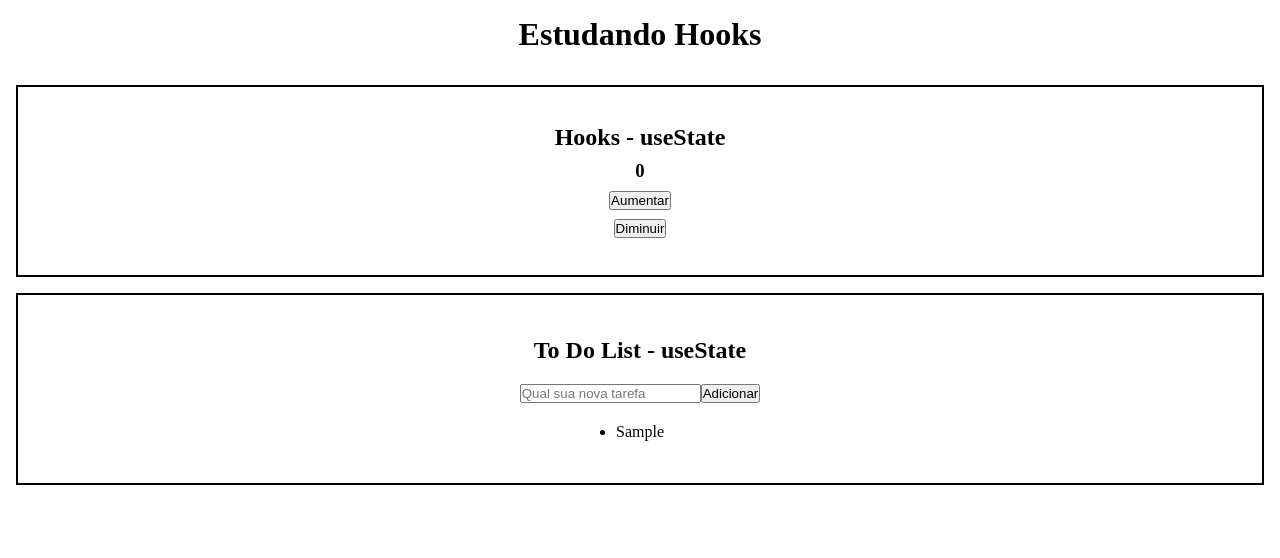
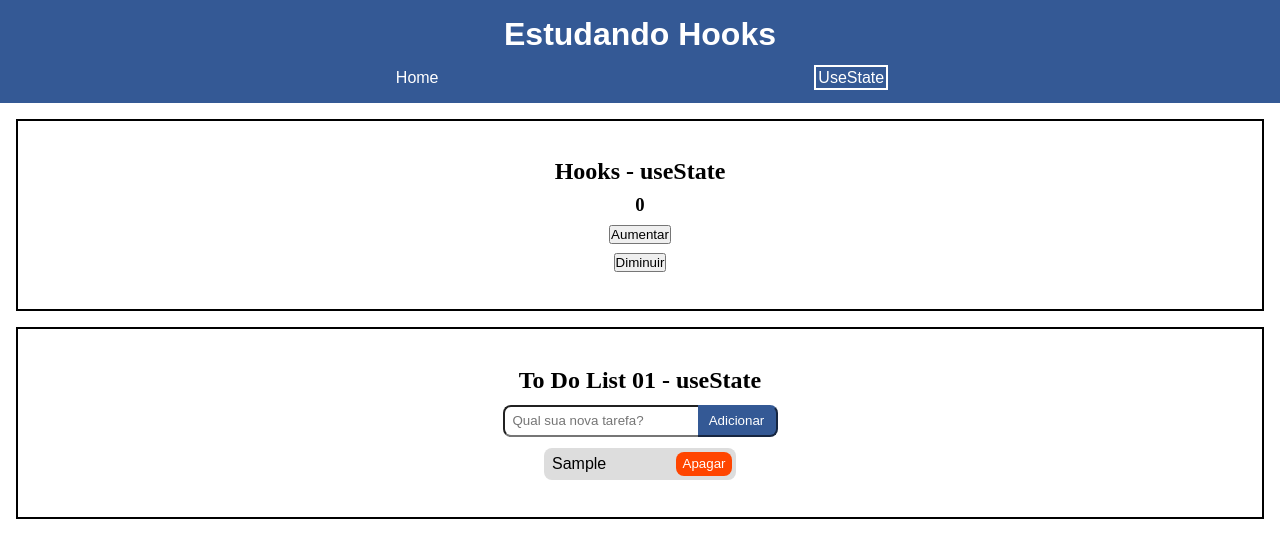
Before and after one commit to MunrraMT/estudando-hooks, a React (Create React App) app: page /state in a window 1280 px wide. Both pictures are taken after typing "Sample" into the empty fields and a click on the button "Adicionar". Shown: the top 558 px of the page. Built offline with nearby package versions, Linux system fonts and the light colour scheme.

Commit message:
Exemplos useState separados e rotas definidas

```diff
--- a/package.json
+++ b/package.json
@@ -8,6 +8,7 @@
     "@testing-library/user-event": "^12.1.10",
     "react": "^17.0.2",
     "react-dom": "^17.0.2",
+    "react-router-dom": "^5.2.0",
     "react-scripts": "4.0.3",
     "styled-components": "^5.3.0",
     "web-vitals": "^1.0.1"
--- a/src/App.js
+++ b/src/App.js
@@ -1,16 +1,19 @@
-import LearningUseState from './use-state/use-state';
-import Titulo from './components/titulo';
+import { BrowserRouter, Route, Switch } from 'react-router-dom';
+import HomePage from './pages/home-page';
+import UseStatePage from './pages/use-state-page';
 
 function App() {
   return (
-    <>
-      <header>
-        <Titulo>Estudando Hooks</Titulo>
-      </header>
-      <main>
-        <LearningUseState />
-      </main>
-    </>
+    <BrowserRouter>
+      <Switch>
+        <Route exact path='/'>
+          <HomePage />
+        </Route>
+        <Route exact path='/state'>
+          <UseStatePage />
+        </Route>
+      </Switch>
+    </BrowserRouter>
   );
 }
 
--- /dev/null
+++ b/src/components/header.js
@@ -0,0 +1,24 @@
+import { NavLink } from 'react-router-dom';
+import StyledHeader from '../styles/styled-header';
+
+const Header = () => (
+  <StyledHeader>
+    <h1>Estudando Hooks</h1>
+    <nav>
+      <ul>
+        <li>
+          <NavLink exact to='/' activeClassName='nav-active'>
+            home
+          </NavLink>
+        </li>
+        <li>
+          <NavLink exact to='/state' activeClassName='nav-active'>
+            useState
+          </NavLink>
+        </li>
+      </ul>
+    </nav>
+  </StyledHeader>
+);
+
+export default Header;
--- a/src/components/titulo.js
+++ /dev/null
@@ -1,10 +0,0 @@
-import styled from 'styled-components';
-
-const Titulo = styled.h1`
-  display: flex;
-  justify-content: center;
-
-  padding: 1rem;
-`;
-
-export default Titulo;
--- /dev/null
+++ b/src/pages/home-page.js
@@ -0,0 +1,9 @@
+import Header from '../components/header';
+
+const HomePage = () => (
+  <>
+    <Header />
+  </>
+);
+
+export default HomePage;
--- /dev/null
+++ b/src/pages/use-state-page.js
@@ -0,0 +1,15 @@
+import Header from '../components/header';
+import Contador from '../use-state/contador';
+import TodoListA from '../use-state/use-state';
+
+const UseStatePage = () => (
+  <>
+    <Header />
+    <main>
+      <Contador />
+      <TodoListA />
+    </main>
+  </>
+);
+
+export default UseStatePage;
--- /dev/null
+++ b/src/styles/styled-header.js
@@ -0,0 +1,41 @@
+import styled from 'styled-components';
+
+const StyledHeader = styled.header`
+  padding: 1rem;
+  background-color: #345995;
+  color: #fff;
+  font-family: sans-serif;
+
+  display: flex;
+  flex-direction: column;
+  align-items: center;
+  justify-content: space-between;
+
+  nav {
+    padding-top: 1rem;
+    width: 100%;
+  }
+
+  ul {
+    list-style: none;
+
+    display: flex;
+    flex-direction: row;
+    align-items: center;
+    justify-content: space-evenly;
+  }
+
+  a {
+    text-decoration: none;
+    color: #fff;
+    text-transform: capitalize;
+  }
+
+  a:hover,
+  .nav-active {
+    outline: 2px solid #fff;
+    outline-offset: 2px;
+  }
+`;
+
+export default StyledHeader;
--- a/src/components/section-base.js
+++ b/src/styles/styled-section.js
@@ -1,6 +1,6 @@
 import styled from 'styled-components';
 
-const SectionBase = styled.section`
+const StyledSection = styled.section`
   border: 2px solid black;
   padding: 2rem;
   margin: 1rem;
@@ -12,4 +12,4 @@ const SectionBase = styled.section`
   justify-content: space-around;
 `;
 
-export default SectionBase;
+export default StyledSection;
--- /dev/null
+++ b/src/use-state/contador.js
@@ -0,0 +1,29 @@
+import { useState } from 'react';
+import StyledSection from '../styles/styled-section';
+
+const Contador = () => {
+  const [contador, setContador] = useState(0);
+
+  const aumentar = () => {
+    setContador(contador + 1);
+  };
+
+  const diminuir = () => {
+    setContador(contador - 1);
+  };
+
+  return (
+    <StyledSection>
+      <h2>Hooks - useState</h2>
+      <h3>{contador}</h3>
+      <button type='button' onClick={aumentar}>
+        Aumentar
+      </button>
+      <button type='button' onClick={diminuir}>
+        Diminuir
+      </button>
+    </StyledSection>
+  );
+};
+
+export default Contador;
--- /dev/null
+++ b/src/use-state/styled-form.js
@@ -0,0 +1,31 @@
+import styled from 'styled-components';
+
+const StyledForm = styled.form`
+  font-family: sans-serif;
+
+  input {
+    height: 2rem;
+    border-top-left-radius: 0.5rem;
+    border-bottom-left-radius: 0.5rem;
+    border-right: none;
+    padding: 0.5rem;
+  }
+
+  input:focus,
+  input:focus + button {
+    outline: 2px solid #345995;
+  }
+
+  button {
+    height: 2rem;
+    width: 5rem;
+    border-top-right-radius: 0.5rem;
+    border-bottom-right-radius: 0.5rem;
+    border-left: none;
+    border-color: #345995;
+    background-color: #345995;
+    color: #fff;
+  }
+`;
+
+export default StyledForm;
--- /dev/null
+++ b/src/use-state/styled-list.js
@@ -0,0 +1,38 @@
+import styled from 'styled-components';
+
+const StyledList = styled.ul`
+  list-style: none;
+  font-family: sans-serif;
+  width: 12rem;
+
+  li {
+    min-width: 7rem;
+    background-color: #ddd;
+    padding: 0.25rem;
+    padding-left: 0.5rem;
+    border-radius: 0.5rem;
+    text-transform: capitalize;
+
+    display: flex;
+    flex-direction: row;
+    align-items: center;
+    justify-content: space-between;
+  }
+
+  button {
+    background-color: orangered;
+    border: none;
+    border-radius: 0.5rem;
+    width: 3.5rem;
+    height: 1.5rem;
+    text-transform: capitalize;
+    color: #fff;
+    cursor: pointer;
+  }
+
+  button:hover {
+    background-color: red;
+  }
+`;
+
+export default StyledList;
--- a/src/use-state/use-state.js
+++ b/src/use-state/use-state.js
@@ -1,61 +1,61 @@
 import { useState } from 'react';
-import SectionBase from '../components/section-base';
+import StyledSection from '../styles/styled-section';
+import StyledForm from './styled-form';
+import StyledList from './styled-list';
 
-const LearningUseState = () => {
-  const [contador, setContador] = useState(0);
-  // eslint-disable-next-line no-unused-vars
+const TodoListA = () => {
+  const [inputValue, setInputValue] = useState('');
   const [tarefas, setTarefas] = useState([]);
 
-  const aumentar = () => {
-    setContador(contador + 1);
+  const guardaNovaTarefa = (e) => setInputValue(e.target.value);
+
+  const adicionaTarefas = (e) => {
+    e.preventDefault();
+
+    setTarefas([...tarefas, inputValue]);
+
+    setInputValue('');
   };
 
-  const diminuir = () => {
-    setContador(contador - 1);
-  };
+  const numeroAleatorio = () => Math.floor(Math.random() * (99 - 10)) + 10;
 
-  const addTarefa = (e) => {
-    e.preventDefault();
-
-    setTarefas([...tarefas, e.target[0].value]);
-
-    e.target[0].value = '';
-  };
+  const MostraTarefas = () => (
+    <StyledList>
+      {tarefas.map((tarefa, index) => (
+        <li key={`tarefa-${numeroAleatorio()}`}>
+          {tarefa}
+          <button
+            onClick={() => {
+              setTarefas(
+                tarefas.filter((__, indexFilter) => indexFilter !== index)
+              );
+            }}
+            type='button'
+          >
+            apagar
+          </button>
+        </li>
+      ))}
+    </StyledList>
+  );
 
   return (
-    <>
-      <SectionBase>
-        <h2>Hooks - useState</h2>
-        <h3>{contador}</h3>
-        <button type='button' onClick={aumentar}>
-          Aumentar
-        </button>
-        <button type='button' onClick={diminuir}>
-          Diminuir
-        </button>
-      </SectionBase>
-
-      <SectionBase>
-        <h2>To Do List - useState</h2>
-        <form onSubmit={addTarefa}>
-          <label htmlFor='add-tarefa'>
+    <StyledSection>
+      <h2>To Do List 01 - useState</h2>
+      <StyledForm onSubmit={adicionaTarefas}>
         <input
           type='text'
           name='add-tarefa'
           id='add-tarefa'
-              placeholder='Qual sua nova tarefa'
+          placeholder='Qual sua nova tarefa?'
+          value={inputValue}
+          onChange={guardaNovaTarefa}
         />
-          </label>
         <button type='submit'>Adicionar</button>
-        </form>
-        <ul>
-          {tarefas.map((tarefa) => (
-            <li>{tarefa}</li>
-          ))}
-        </ul>
-      </SectionBase>
-    </>
+      </StyledForm>
+      <MostraTarefas />
+    </StyledSection>
   );
 };
 
-export default LearningUseState;
+export default TodoListA;
```
Also changed, not shown: 1 other file (tests, documents, lock files or other folders). Lines whose indentation alone changed are shown as unchanged.
